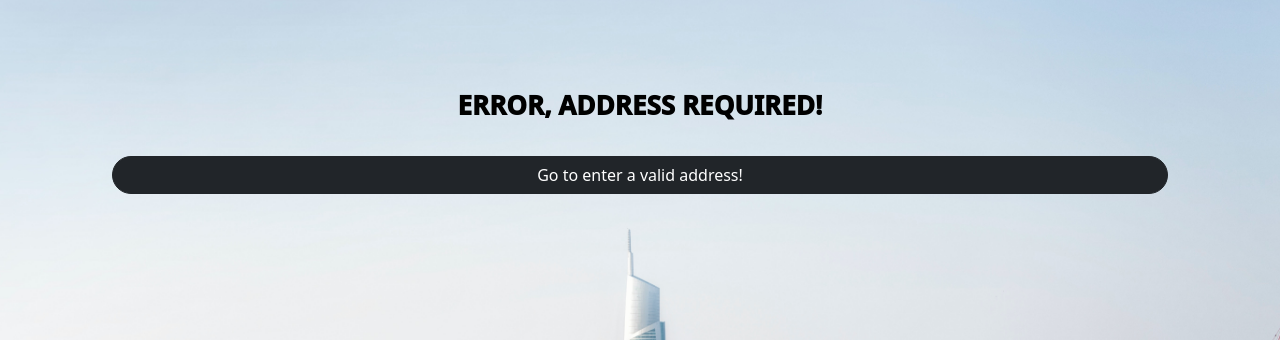
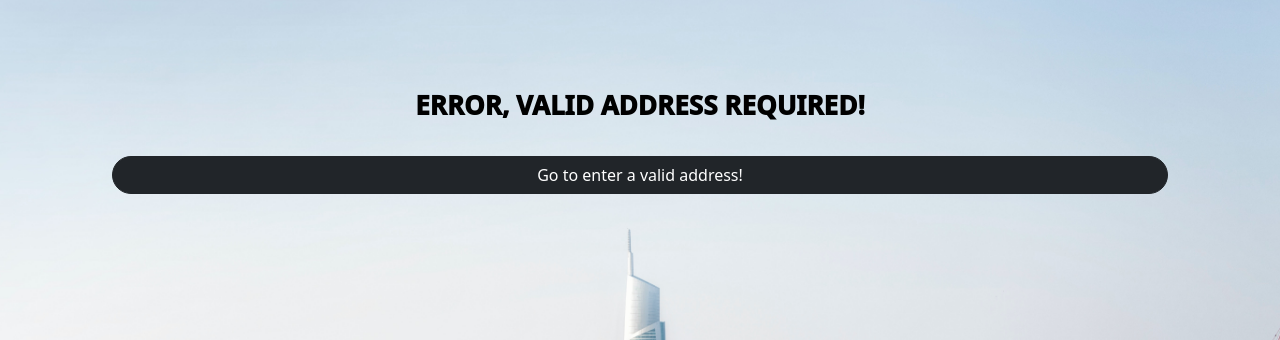
Before and after one commit to geramolinest/FlaskTest, a Flask app: template templates/fail.html in a window 1280 px wide. Shown: the part 60-400 px from the top of the page. Run offline with Flask 2, Linux system fonts and the light colour scheme; the template is opened without the code that fills it, so the values that code supplies are empty.

Commit message:
Validating address

```diff
--- a/bluePrints/address/addressBP.py
+++ b/bluePrints/address/addressBP.py
@@ -20,6 +20,9 @@ def index():
         data_table = response_address.generate_data_template()
         #Obtaining the number of records of each petition for print in html template
         address_registers = response_address.founded_registers()
+        #Validate that we have data for show
+        if int(address_registers) == 0:
+            return render_template('fail.html')
         mkad_registers = response_address.founded_registers_mkad()
 
         #Redirect to result template, in this html we can see the results
--- a/templates/fail.html
+++ b/templates/fail.html
@@ -51,7 +51,7 @@
       </nav>
       <!-- end nav bar -->
    <div class="error">
-    <h1>Error, address required!</h1>
+    <h1>Error, valid address required!</h1>
 
     <div class="row justify-content-center" id="divFormBtn">
         <a href="{{ url_for('address.index') }}">
```
